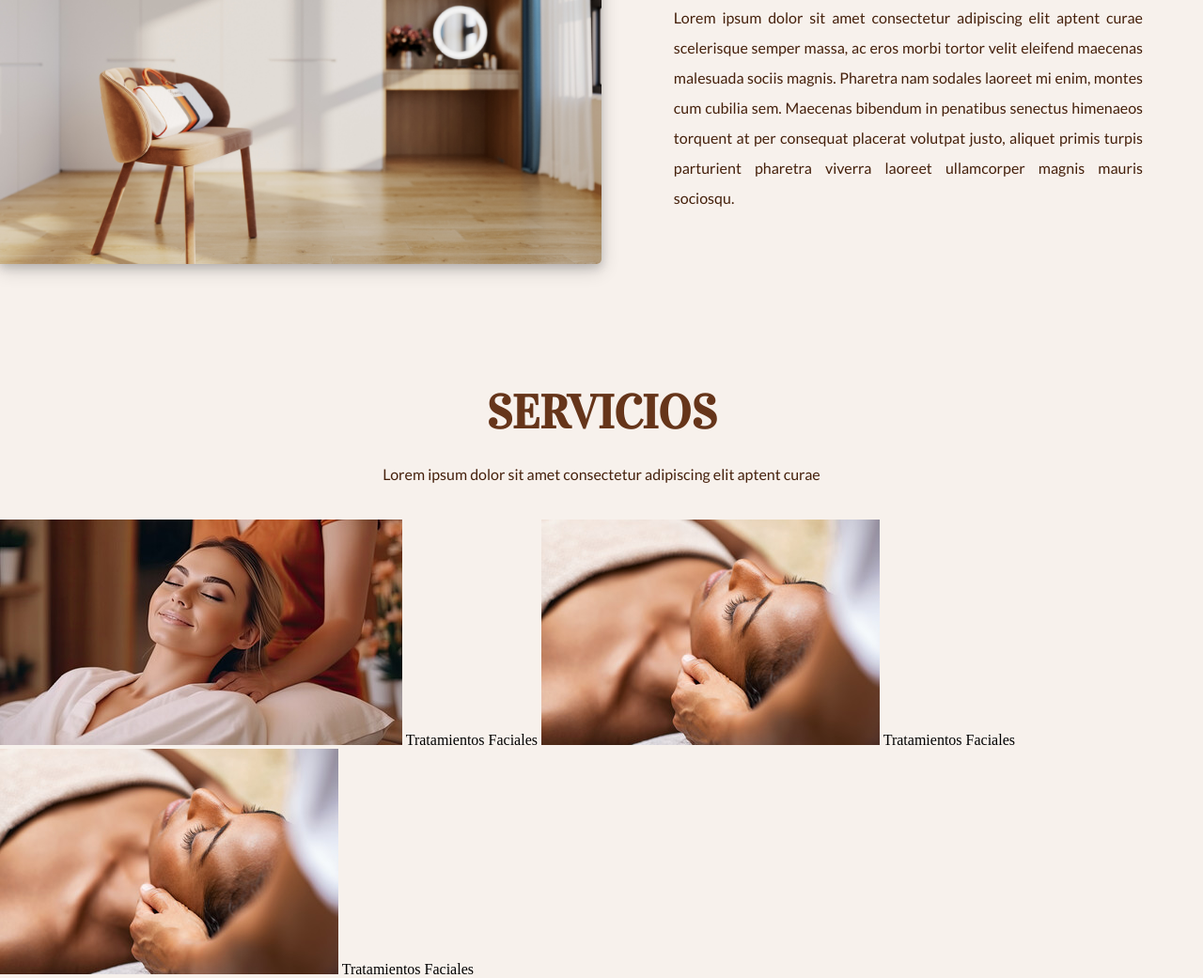
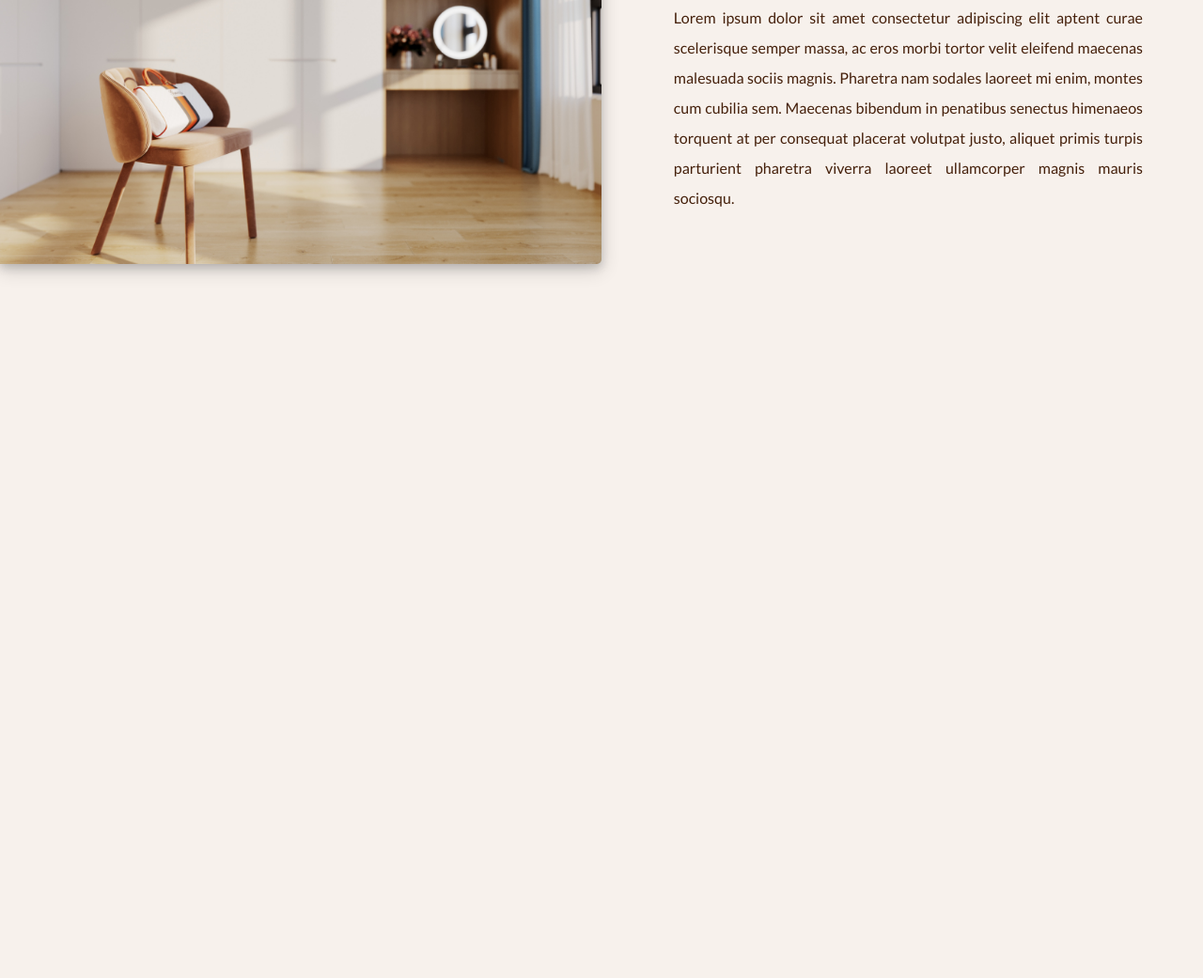
Before and after one commit to leamsixthacoder/patients-webpage, a plain HTML site: page index.html in a window 1280 px wide. Shown: the part 877-1918 px from the top of the page at 94% size. After the commit the page ends 1286 px from the top, so only its background shows below. Drawn offline with Linux system fonts and the light colour scheme; a web font is replaced by a local one.

```diff
--- a/index.html
+++ b/index.html
@@ -53,20 +53,6 @@
 
         </div>
 
-        <div class="services-section">
-            <h2>Servicios</h2>
-            <p>Lorem ipsum dolor sit amet consectetur adipiscing elit aptent curae</p>
 
-            <div class="services">
-
-                <img src="assets/images/corporal.jpg" alt="Facial">
-                <span>Tratamientos Faciales</span>
-                <img src="assets/images/facial.jpg" alt="Facial">
-                <span>Tratamientos Faciales</span>
-                <img src="assets/images/facial.jpg" alt="Facial">
-                <span>Tratamientos Faciales</span>
-            </div>
-
-        </div>
 </body>
 </html>
--- a/style/style.css
+++ b/style/style.css
@@ -170,44 +170,3 @@ box-shadow: 0 4px 8px 0 rgba(73, 73, 73, 0.2), 0 6px 20px 0 rgba(0, 0, 0, 0.19);
     width: 95%;
 
 }
-
-/*SERVICES SECTION */
-
-
-.services-section h2,p{
-
-    text-align: center;
-}
-
-.services-section h2
-{
-    font-family: vidaloka, serif;
-    text-transform: uppercase;
-    color: #66351A;
-    font-size: 50px;
-    text-align: center;
-    margin-bottom: 2%;
-
-}
-
-.services-section p{
-
-    font-family: lato, sans-serif;
-    color: #45200B;
-    margin-bottom: 3%;
-
-}
-.services {
-
-
-}
-
-.services span{
-
-
-}
-.services img{
-
-    object-fit: cover;
-
-}
```
